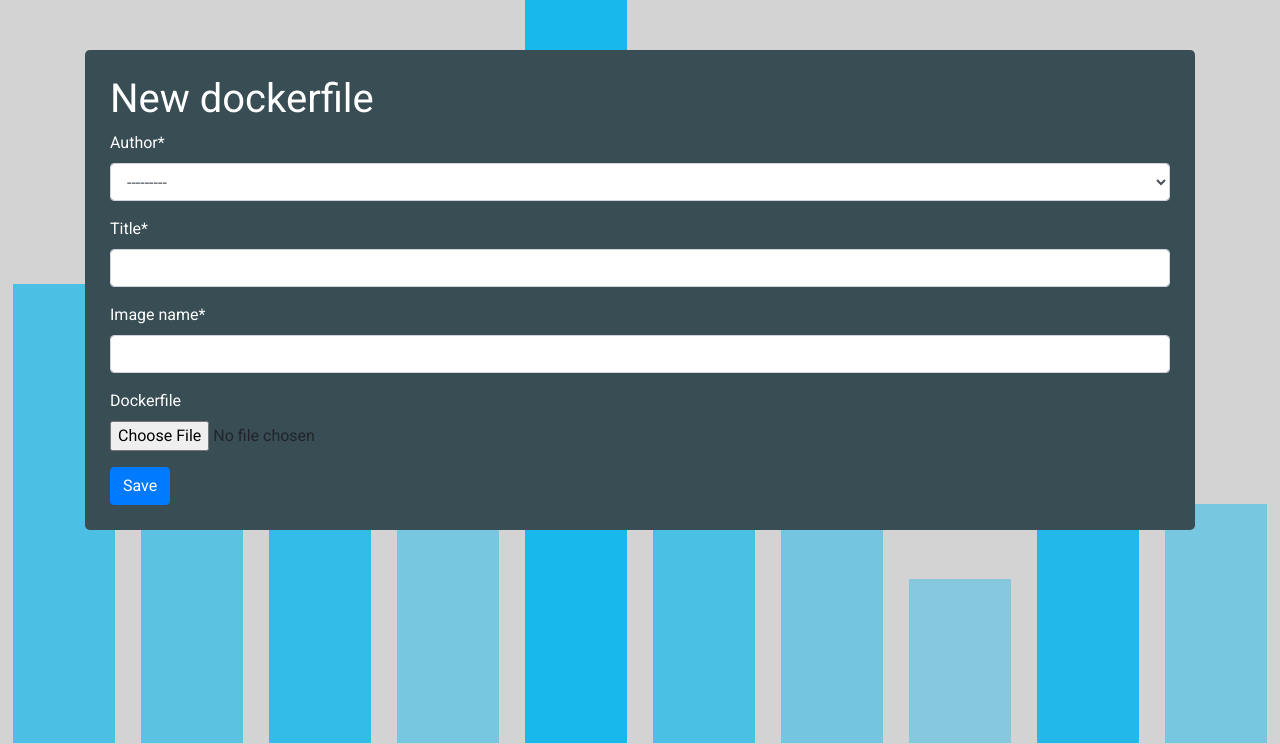
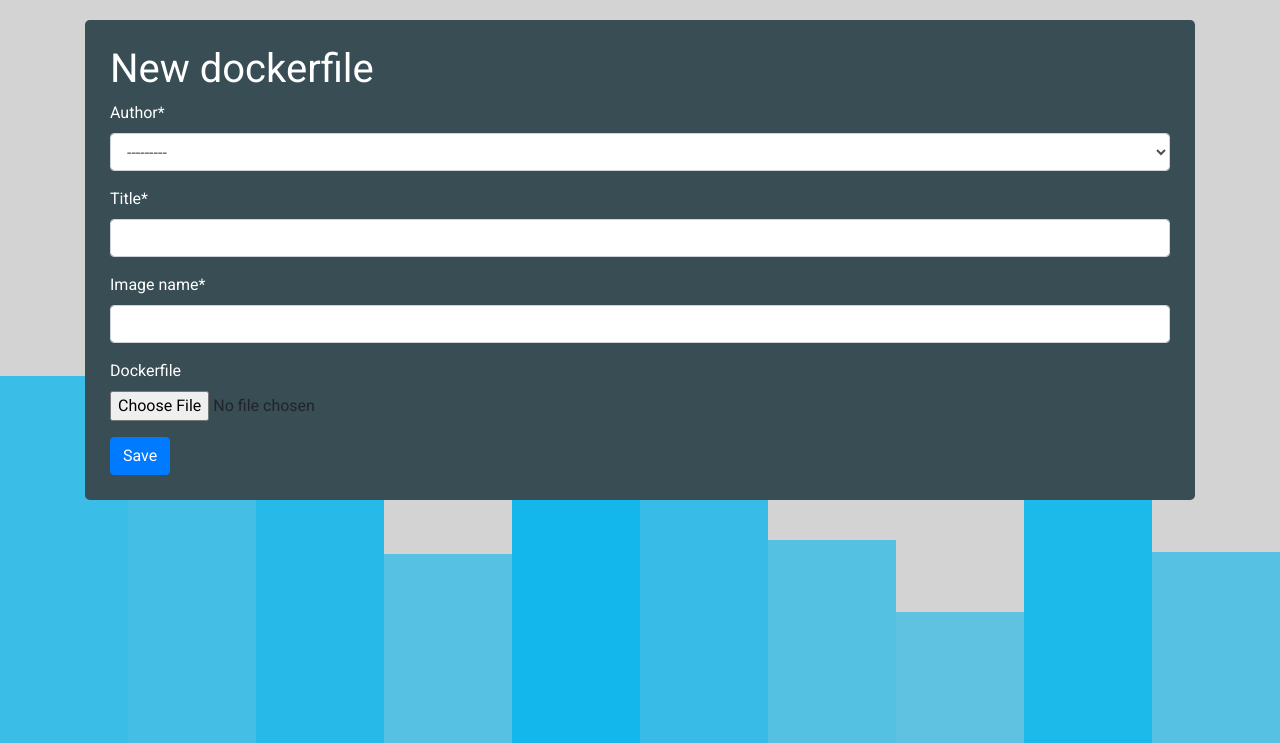
Before and after one commit to short/dockerdj, a Django app: page /dockerapp/dockerfile/new in a window 1280 px wide. Shown: the part 56-800 px from the top of the page. Run offline with Django 3.2, Linux system fonts and the light colour scheme; a user stored in the database is signed in; data comes from the database, SQL or seed files in the repository; some libraries are stand-ins or nearby versions.

Commit message:
style change

```diff
--- a/static/css/style.css
+++ b/static/css/style.css
@@ -12,6 +12,10 @@
 
 nav {
   background-color: #384d54;
+}
+
+.navbar-toggler {
+  border: 1px solid #000;
 }
 
 .jumbotron {
@@ -92,9 +96,11 @@
 }
 
 #bars {
-    height: 30px;
+    height: 80%;
     width: 100%;
     z-index: -100;
+    position: fixed;
+    bottom: 0;
 }
 
 .bar {
@@ -102,14 +108,14 @@
     bottom: 1px;
     height: 100%;
     position: absolute;
-    width: 8%;
+    width: 10%;
     animation: sound 0ms -2500ms linear infinite alternate;
     z-index: -100;
 }
 
 @keyframes sound {
     0% {
-       opacity: .35;
+       opacity: .55;
         height: 15%;
     }
     100% {
@@ -118,13 +124,13 @@
     }
 }
 
-.bar:nth-child(1)  { left: 1%; animation-duration: 674ms; }
-.bar:nth-child(2)  { left: 11%; animation-duration: 633ms; }
-.bar:nth-child(3)  { left: 21%; animation-duration: 619ms; }
-.bar:nth-child(4)  { left: 31%; animation-duration: 658ms; }
-.bar:nth-child(5)  { left: 41%; animation-duration: 610ms; }
-.bar:nth-child(6)  { left: 51%; animation-duration: 627ms; }
-.bar:nth-child(7)  { left: 61%; animation-duration: 641ms; }
-.bar:nth-child(8)  { left: 71%; animation-duration: 647ms; }
-.bar:nth-child(9)  { left: 81%; animation-duration: 600ms; }
-.bar:nth-child(10) { left: 91%; animation-duration: 642ms; }
+.bar:nth-child(1)  { left: 0%; animation-duration: 674ms; }
+.bar:nth-child(2)  { left: 10%; animation-duration: 633ms; }
+.bar:nth-child(3)  { left: 20%; animation-duration: 619ms; }
+.bar:nth-child(4)  { left: 30%; animation-duration: 658ms; }
+.bar:nth-child(5)  { left: 40%; animation-duration: 610ms; }
+.bar:nth-child(6)  { left: 50%; animation-duration: 627ms; }
+.bar:nth-child(7)  { left: 60%; animation-duration: 641ms; }
+.bar:nth-child(8)  { left: 70%; animation-duration: 647ms; }
+.bar:nth-child(9)  { left: 80%; animation-duration: 600ms; }
+.bar:nth-child(10) { left: 90%; animation-duration: 642ms; }
```
